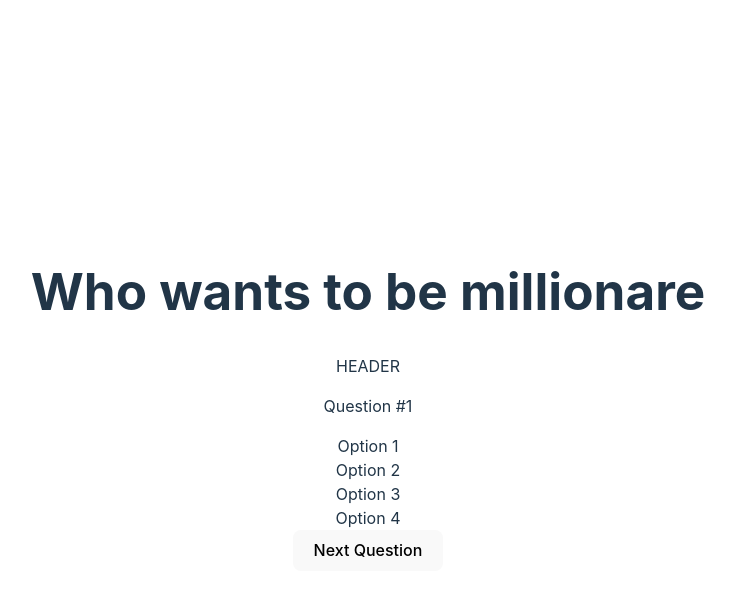
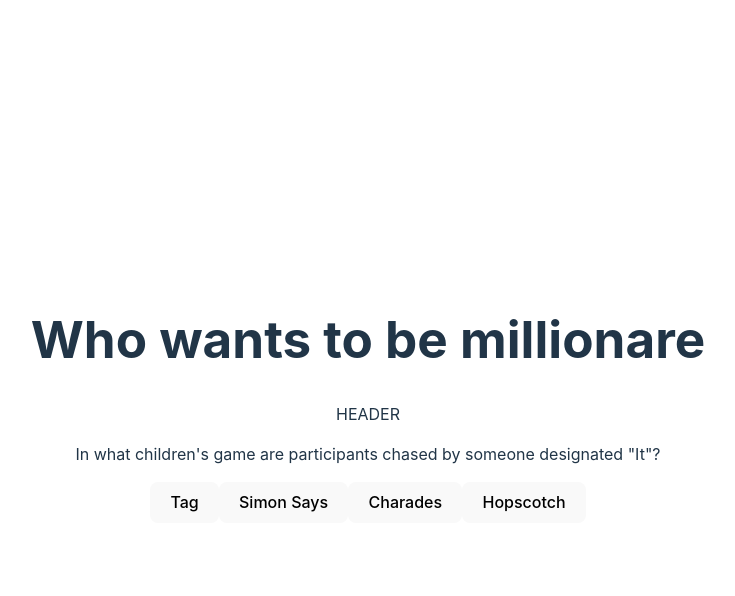
Before and after one commit to franpad8/who-wants-to-be-millionare, a React (Vite) app: page / in a window 1280 px wide. Both pictures are taken after a click on the button "Start Quiz". Shown: the top 596 px of the page, without its empty margins (272-1007 px from the left). Built offline with nearby package versions, Linux system fonts and the light colour scheme.

Commit message:
Built quiz flow

```diff
--- a/src/App.css
+++ b/src/App.css
@@ -4,3 +4,13 @@
   padding: 2rem;
   text-align: center;
 }
+
+.option.correct {
+  background-color: green;
+  color: black;
+}
+
+.option.incorrect {
+  background: red;
+  color: black;
+}
--- a/src/contexts/QuizContext.js
+++ b/src/contexts/QuizContext.js
@@ -4,6 +4,19 @@ const QuizContext = createContext()
 
 function start () {
   return { type: 'start' }
+}
+
+function selectOption (optionIndex) {
+  return {
+    type: 'selectOption',
+    payload: optionIndex
+  }
+}
+
+function resolveQuestion (optionIndex) {
+  return {
+    type: 'resolveQuestion'
+  }
 }
 
 function nextQuestion () {
@@ -17,4 +30,4 @@ function useQuiz () {
   return context
 }
 
-export { QuizContext, useQuiz, start, nextQuestion }
+export { QuizContext, useQuiz, nextQuestion, resolveQuestion, selectOption, start }
--- a/src/contexts/QuizProvider.jsx
+++ b/src/contexts/QuizProvider.jsx
@@ -1,17 +1,27 @@
-import { useReducer } from 'react'
+import { useMemo, useReducer } from 'react'
 import reducer from '../reducers/quiz'
 import { QuizContext } from './QuizContext'
+import questions from '../data/questions.json'
 
 const initialState = {
   currentQuestionIndex: null,
-  status: 'initial'
+  // initial, selecting, resolving, resolved, finished
+  status: 'initial',
+  answer: null
 }
 
 export function QuizProvider ({ children }) {
-  const [{ currentQuestionIndex }, dispatch] = useReducer(reducer, initialState)
+  const [{ answer, currentQuestionIndex, status }, dispatch] = useReducer(reducer, initialState)
+
+  const currentQuestion = useMemo(() => questions[currentQuestionIndex],
+    [currentQuestionIndex])
+
   const value = {
+    answer,
+    currentQuestion,
     currentQuestionIndex,
-    dispatch
+    dispatch,
+    status
   }
 
   return (
--- /dev/null
+++ b/src/data/questions.json
@@ -0,0 +1,152 @@
+[
+  {
+      "question" : "In what children's game are participants chased by someone designated \"It\"?",
+      "content" : [
+          "Tag",
+          "Simon Says",
+          "Charades",
+          "Hopscotch"
+      ],
+      "correct" : 0
+  },
+  {
+      "question" : "On a radio, stations are changed by using what control?",
+      "content" : [
+          "Tuning",
+          "Volume",
+          "Bass",
+          "Treble"
+      ],
+      "correct" : 0
+  },
+  {
+      "question" : "Which material is most dense?",
+      "content" : [
+          "Silver",
+          "Styrofoam",
+          "Butter",
+          "Gold"
+      ],
+      "correct" : 3
+  },
+  {
+      "question" : "Which state in the United States is largest by area?",
+      "content" : [
+          "Alaska",
+          "California",
+          "Texas",
+          "Hawaii"
+      ],
+      "correct" : 0
+  },
+  {
+      "question" : "What is Aurora Borealis commonly known as?",
+      "content" : [
+          "Fairy Dust",
+          "Northern Lights",
+          "Book of ages",
+          "a Game of Thrones main character"
+      ],
+      "correct" : 1
+  },
+{
+  "correct": 3,
+  "content": [
+      "developed the telescope",
+      "discovered four satellites of Jupiter",
+      "discovered that the movement of pendulum produces a regular time measurement",
+      "All of the above"
+  ],
+  "question": "Galileo was an Italian astronomer who"
+},
+{
+  "correct": 3,
+  "content": [
+      "the infrared light kills bacteria in the body",
+      "resistance power increases",
+      "the pigment cells in the skin get stimulated and produce a healthy tan",
+      "the ultraviolet rays convert skin oil into Vitamin D"
+  ],
+  "question": "Exposure to sunlight helps a person improve his health because"
+},
+{
+  "correct": 0,
+  "content": [
+      "a club or a local sport association for remarkable achievements",
+      "amateur athlete, not necessarily an Olympian",
+      "National Olympic Committee for outstanding work",
+      "None of the above"
+  ],
+  "question": "Sir Thomas Fearnley Cup is awarded to"
+},
+{
+  "correct": 1,
+  "content": [
+      "1968",
+      "1929",
+      "1901",
+      "1965"
+  ],
+  "question": "Oscar Awards were instituted in"
+},
+{
+  "correct": 2,
+  "content": [
+      "1998",
+      "1989",
+      "1979",
+      "1800"
+  ],
+  "question": "When did Margaret Thatcher became the first female Prime Minister of Britain?"
+},
+{
+  "correct": 2,
+  "content": [
+      "15th April",
+      "12th December",
+      "1st May",
+      "1st August"
+  ],
+  "question": "When is the International Workers' Day?"
+},
+{
+  "correct": 2,
+  "content": [
+      "1962",
+      "1963",
+      "1964",
+      "1965"
+  ],
+  "question": "When did China test their first atomic device?"
+},
+{
+  "correct": 3,
+  "content": [
+      "1904",
+      "1905",
+      "1908",
+      "1909"
+  ],
+  "question": "When did Commander Robert Peary discover the North Pole?"
+},
+{
+  "correct": 0,
+  "content": [
+      "819/sq. km",
+      "602/sq. km",
+      "415/sq. km",
+      "500/sq. km"
+  ],
+  "question": "What is the population density of Kerala?"
+},
+{
+  "correct": 1,
+  "content": [
+      "4 km",
+      "25 km",
+      "500 m to 9 km",
+      "150 km"
+  ],
+  "question": "What is the range of missile 'Akash'?"
+}
+]
--- a/src/features/quiz/Option.jsx
+++ b/src/features/quiz/Option.jsx
@@ -1,8 +1,31 @@
-const Option = ({ text }) => {
+import { useQuiz, resolveQuestion, selectOption } from '../../contexts/QuizContext'
+
+const Option = ({ text, index }) => {
+  const { dispatch, status, answer, currentQuestion } = useQuiz()
+
+  function handleClick () {
+    dispatch(selectOption(index))
+
+    setTimeout(() => {
+      dispatch(resolveQuestion())
+    }, 5000)
+  }
+
+  function styleClass () {
+    if (status === 'resolved' && index === currentQuestion.correct) {
+      return 'correct'
+    }
+    if (status === 'resolved' && answer === index && index !== currentQuestion.correct) {
+      return 'incorrect'
+    }
+
+    return ''
+  }
+
   return (
-    <div className='option'>
+    <button className={`option ${styleClass()}`} onClick={handleClick} disabled={status !== 'selecting'}>
       {text}
-    </div>
+    </button>
   )
 }
 
--- a/src/features/quiz/OptionList.jsx
+++ b/src/features/quiz/OptionList.jsx
@@ -1,16 +1,13 @@
+import { useQuiz } from '../../contexts/QuizContext'
 import Option from './Option'
 
-const optionList = [
-  'Option 1',
-  'Option 2',
-  'Option 3',
-  'Option 4'
-]
+const OptionList = () => {
+  const { currentQuestion } = useQuiz()
+  const options = currentQuestion.content
 
-const OptionList = () => {
   return (
     <>
-      {optionList.map((option, index) => <Option key={index} text={option} />)}
+      {options.map((option, index) => <Option key={index} index={index} text={option} />)}
     </>
   )
 }
--- a/src/features/quiz/QuestionStatement.jsx
+++ b/src/features/quiz/QuestionStatement.jsx
@@ -1,12 +1,12 @@
 import { useQuiz } from '../../contexts/QuizContext'
 
 const QuestionStatement = () => {
-  const { currentQuestionIndex } = useQuiz()
+  const { currentQuestion } = useQuiz()
 
   return (
     <div>
       <p>
-        Question #{currentQuestionIndex + 1}
+        {currentQuestion.question}
       </p>
     </div>
   )
--- a/src/pages/Quiz.jsx
+++ b/src/pages/Quiz.jsx
@@ -4,11 +4,14 @@ import Question from '../features/quiz/Question'
 import Button from '../ui/Button'
 
 export function Quiz () {
-  const { currentQuestionIndex, dispatch } = useQuiz()
+  const { currentQuestionIndex, status, dispatch, answer, currentQuestion } = useQuiz()
   const navigate = useNavigate()
 
+  const isGameOver = status === 'resolved' &&
+    (currentQuestionIndex === 14 || answer !== currentQuestion.correct)
+
   function handleClick () {
-    if (currentQuestionIndex === 14) {
+    if (isGameOver) {
       navigate('/finish')
       return
     }
@@ -19,7 +22,9 @@ export function Quiz () {
   return (
     <div>
       <Question />
-      <Button onClick={handleClick}>Next Question</Button>
+      <Button onClick={handleClick} hidden={status !== 'resolved'}>
+        {isGameOver ? 'Next' : 'Next Question'}
+      </Button>
     </div>
   )
 }
--- a/src/reducers/quiz.js
+++ b/src/reducers/quiz.js
@@ -4,11 +4,29 @@ export default function reducer (state, action) {
       return {
         ...state,
         currentQuestionIndex: 0,
-        status: 'inGame'
+        status: 'selecting'
+      }
+
+    case 'selectOption':
+      return {
+        ...state,
+        status: 'resolving',
+        answer: action.payload
+      }
+
+    case 'resolveQuestion':
+      return {
+        ...state,
+        status: 'resolved'
       }
 
     case 'nextQuestion':
-      return { ...state, currentQuestionIndex: state.currentQuestionIndex + 1 }
+      return {
+        ...state,
+        currentQuestionIndex: state.currentQuestionIndex + 1,
+        status: 'selecting',
+        answer: null
+      }
 
     default:
       return state
```
